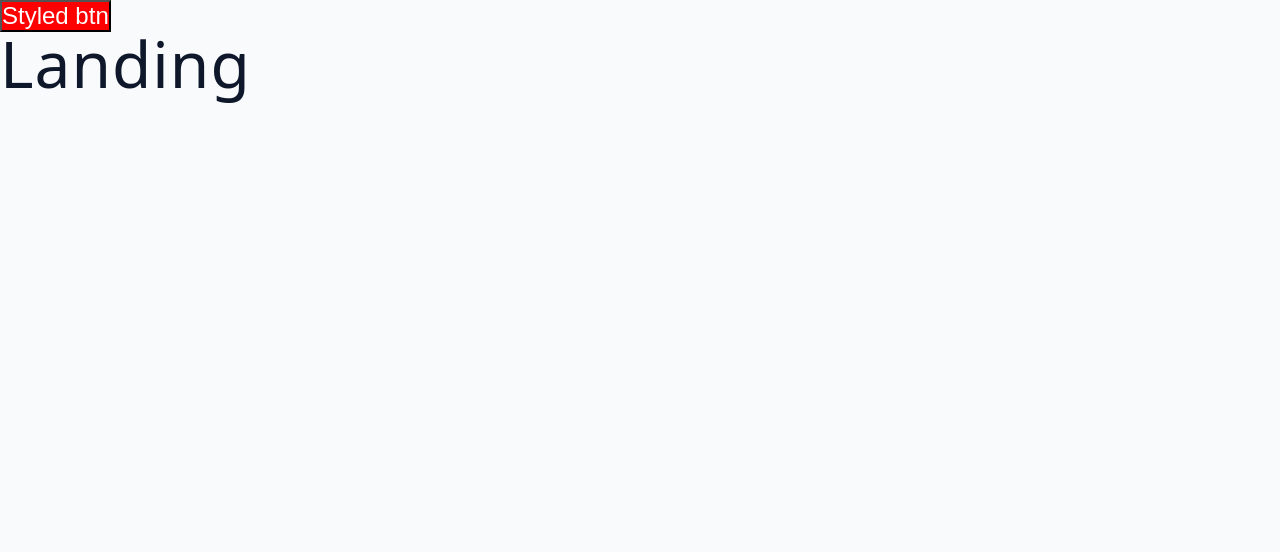
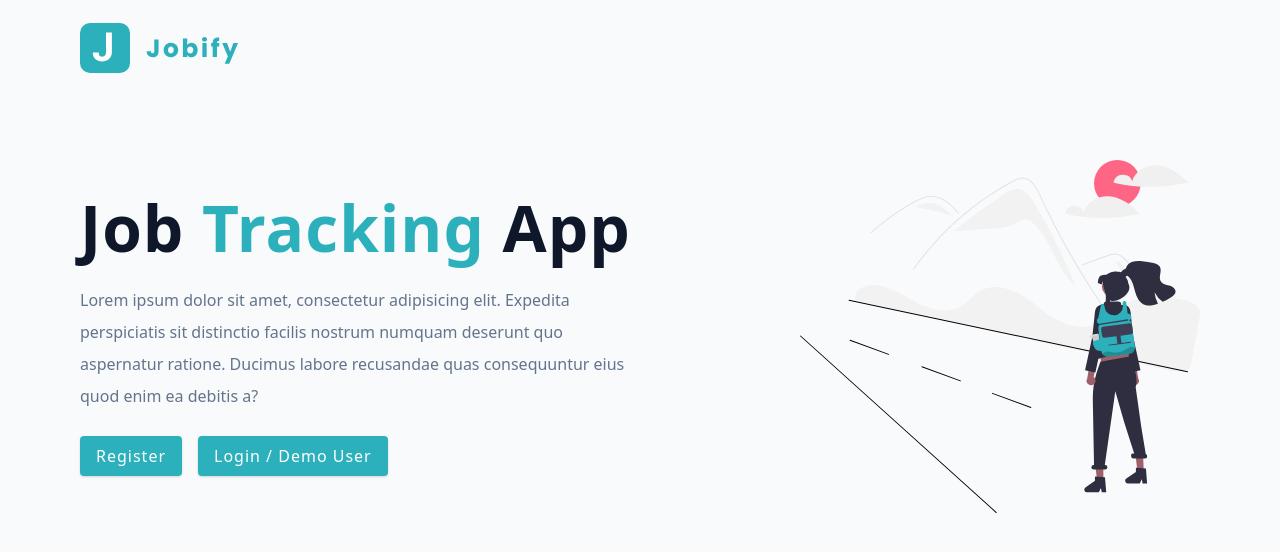
Before and after one commit to swetha5157/TalentLink, a React (Vite) app in the folder frontend/: page /landing in a window 1280 px wide. Shown: the top 552 px of the page. Built offline with nearby package versions, Linux system fonts and the light colour scheme.

Commit message:
Landing and Error page, Created a seperate logo component

```diff
--- a/frontend/src/App.jsx
+++ b/frontend/src/App.jsx
@@ -3,27 +3,36 @@ import {HomeLayout,Landing,Register,Login,DashboardLayout,Error} from './pages'
 const myroutes=createBrowserRouter([
   {
     path:'/',
-    element:<HomeLayout/>
-  },
-  {
-    path:'/register',
+    element:<HomeLayout/>,
+    errorElement:<Error/>,
+    children:[
+      {
+        index:true,
+        element:<Landing/>
+      },
+       {
+    path:'register',
     element:<Register/>
   },
   {
-    path:'/login',
+    path:'login',
     element:<Login/>
   },
   {
-    path:'/error',
+    path:'error',
     element:<Error/>
   },{
-    path:'/dashboard',
+    path:'dashboard',
     element:<DashboardLayout/>
   },
   {
-    path:'/landing',
+    path:'landing',
     element:<Landing/>
   }
+    ],
+  }
+//  here the path '/' is parent and the links in children[] are relative to the parent..so for
+//  the path in the children no need forward slash
 ]);
 function App() {
   return (
--- a/frontend/src/assets/wrappers/LandingPage.js
+++ b/frontend/src/assets/wrappers/LandingPage.js
@@ -1,50 +1,51 @@
 import styled from 'styled-components';
-
+// fluid width is the 90% of the screen width
 const Wrapper = styled.section`
-  nav {
-    width: var(--fluid-width);
-    max-width: var(--max-width);
-    margin: 0 auto;
-    height: var(--nav-height);
-    display: flex;
-    align-items: center;
+ nav{
+  width:var(--fluid-width);
+  max-width:var(--max-width);
+  margin:0 auto;
+  height:var(--nav-height);
+  display:flex;
+  align-items:center;
  }
-  .page {
-    min-height: calc(100vh - var(--nav-height));
-    display: grid;
-    align-items: center;
-    margin-top: -3rem;
+ .page{
+  min-height:calc(100vh-var(--nav-height));
+  display:grid;
+  align-items:center;
+  margin-top:4rem;
  }
-  h1 {
-    font-weight: 700;
-    span {
-      color: var(--primary-500);
+ h1{
+  font-weight:700;
+  span{
+    color:var(--primary-500);
   }
-    margin-bottom: 1.5rem;
+  margin-bottom:1.5rem;
  }
-  p {
-    line-height: 2;
-    color: var(--text-secondary-color);
-    margin-bottom: 1.5rem;
-    max-width: 35em;
+ p{
+  line-height:2;
+  color:var(--text-secondary-color);
+  margin-bottom:1.5rem;
+  max-width:35em;
  }
-  .register-link {
+ .register-link{
   margin-right: 1rem;
  }
-  .main-img {
-    display: none;
+ .btn{
+  padding:0.75rem 1rem;
  }
-  .btn {
-    padding: 0.75rem 1rem;
+ .main-img{
+  display:none ; //on small screen we dont want main img
  }
-  @media (min-width: 992px) {
-    .page {
-      grid-template-columns: 1fr 400px;
-      column-gap: 3rem;
+ @media(min-width: 992px){
+  .page{
+    grid-template-columns:1fr 400px;
+    column-gap:3rem;
   }
-    .main-img {
-      display: block;
+  .main-img{
+    display:block;
   }
  }
+
 `;
 export default Wrapper;
--- /dev/null
+++ b/frontend/src/components/Logo.jsx
@@ -0,0 +1,12 @@
+import React from 'react'
+import logo from '../assets/images/logo.svg'
+
+const Logo = () => {
+  return (
+    <>
+    <img src={logo} alt='talentlink' className='logo'/>
+    </>
+  )
+}
+
+export default Logo
--- /dev/null
+++ b/frontend/src/components/index.js
@@ -0,0 +1 @@
+export {default as Logo} from './Logo'
--- a/frontend/src/pages/Error.jsx
+++ b/frontend/src/pages/Error.jsx
@@ -1,10 +1,27 @@
 import React from 'react'
-
+import {Link,useRouteError } from 'react-router-dom'
+import Wrapper from '../assets/wrappers/ErrorPage';
+import img from '../assets/images/not-found.svg'
 const Error = () => {
+  const error=useRouteError();
+  console.log(error);
+  if(error.status==404){
+return (
+  <Wrapper>
+    <div>
+      <img src={img} alt="404" className='notfnd'/>
+      <h3>Ohh! page not found</h3>
+      <Link to="/dashboard">back to home</Link>
+    </div>
+  </Wrapper>
+)
+  }
   return (
-    <div>
-      Error
-    </div>
+    <Wrapper>
+      <div>
+        <h3>Something went wrong</h3>
+        </div>
+    </Wrapper>
   )
 }
 
--- a/frontend/src/pages/HomeLayout.jsx
+++ b/frontend/src/pages/HomeLayout.jsx
@@ -1,9 +1,9 @@
 import React from 'react'
-
+import { Outlet } from 'react-router-dom'
 const HomeLayout = () => {
   return (
     <div>
-      Home Layout
+      <Outlet/>
     </div>
   )
 }
--- a/frontend/src/pages/Landing.jsx
+++ b/frontend/src/pages/Landing.jsx
@@ -1,16 +1,29 @@
 import React from 'react'
 import styled from "styled-components"
-const StyledBtn=styled.button`
-font-size:1.5rem;
-background:red;
-color:white;
-`;
+import Wrapper from '../assets/wrappers/LandingPage'
+import main from '../assets/images/main.svg'
+import {Logo} from '../components'
+import { Link } from 'react-router-dom'
 const Landing = () => {
   return (
-    <div>
-      <StyledBtn>Styled btn</StyledBtn>
-      <h1>Landing</h1>
-    </div>
+    <Wrapper>
+     <nav>
+      <Logo/>
+     </nav>
+      <div className="container page">
+        <div className="info">
+          <h1>Job <span>tracking</span> app</h1>
+          <p>Lorem ipsum dolor sit amet, consectetur adipisicing elit.
+             Expedita perspiciatis sit distinctio facilis nostrum numquam
+             deserunt quo aspernatur ratione. Ducimus labore recusandae quas consequuntur eius quod enim ea debitis a?
+          </p>
+          <Link to="/register" className='btn register-link'>Register</Link>
+          <Link to="/login" className='btn'>Login / Demo user</Link>
+
+        </div>
+        <img src={main} alt='main' className='img main-img'></img>
+      </div>
+    </Wrapper>
   )
 }
 
```
Lines whose indentation alone changed are shown as unchanged.
